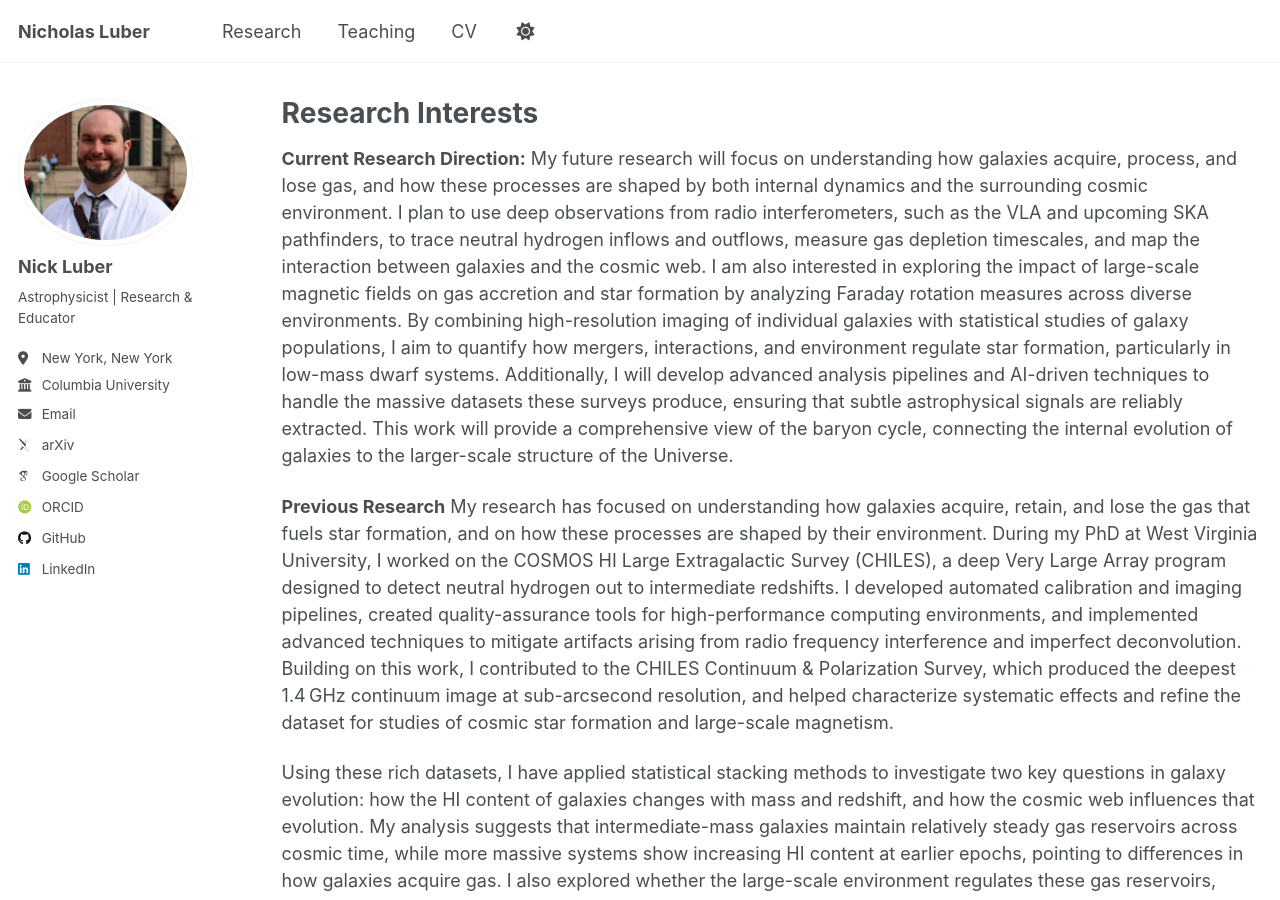
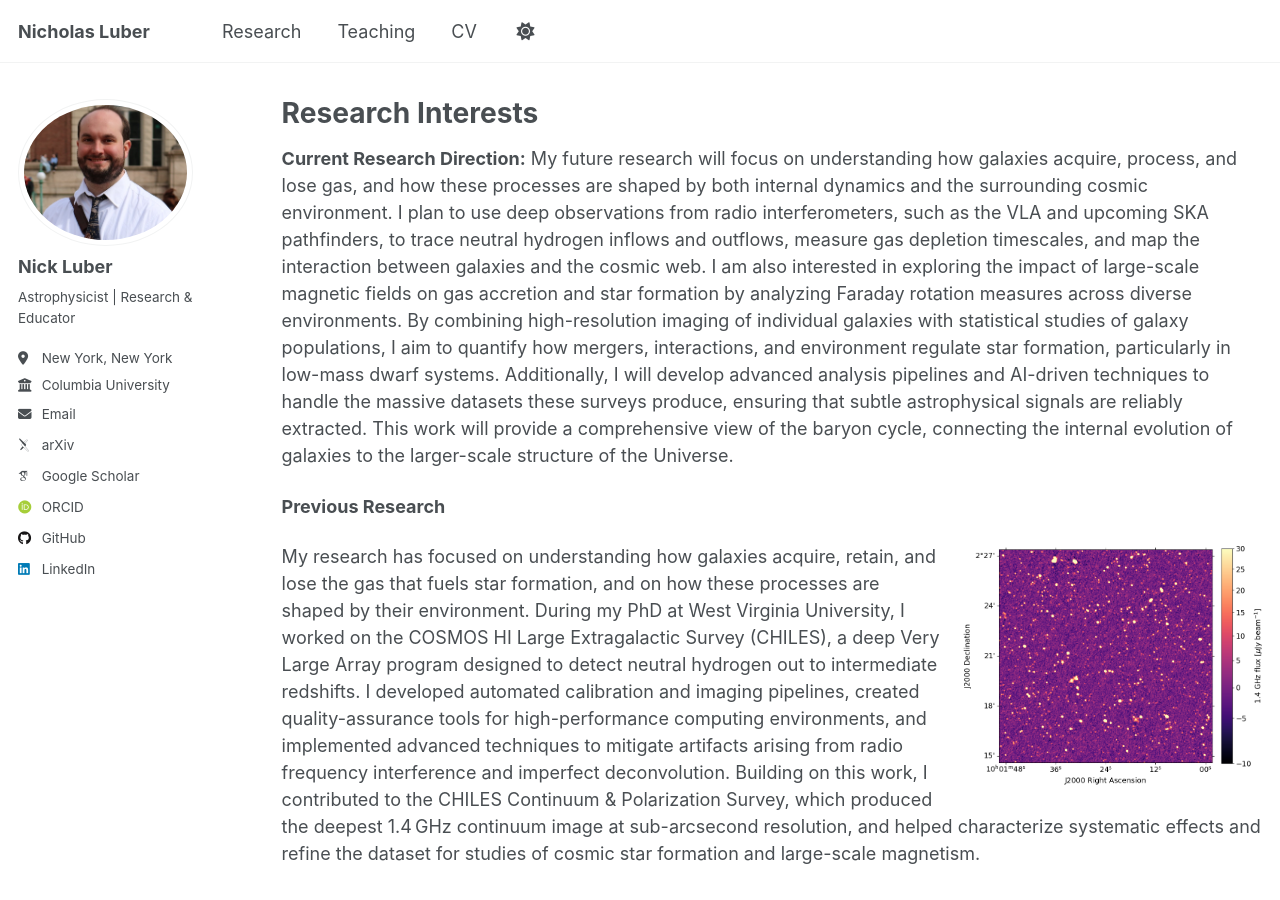
Before and after one commit to nicholasluber/nicholasluber.github.io, a Jekyll site: the page built from _pages/research.md, in a window 1280 px wide and 900 px high. Built offline with Jekyll 4.4.1, drawn with Linux system fonts in a browser that asks for light colours; some web fonts are replaced; a script that is not in the unit is left out.

Commit message:
Enhance Previous Research section with image and formatting
Added an image and improved formatting for the Previous Research section.

```diff
--- a/_pages/research.md
+++ b/_pages/research.md
@@ -7,7 +7,16 @@ author_profile: true
 
 **Current Research Direction:** My future research will focus on understanding how galaxies acquire, process, and lose gas, and how these processes are shaped by both internal dynamics and the surrounding cosmic environment. I plan to use deep observations from radio interferometers, such as the VLA and upcoming SKA pathfinders, to trace neutral hydrogen inflows and outflows, measure gas depletion timescales, and map the interaction between galaxies and the cosmic web. I am also interested in exploring the impact of large-scale magnetic fields on gas accretion and star formation by analyzing Faraday rotation measures across diverse environments. By combining high-resolution imaging of individual galaxies with statistical studies of galaxy populations, I aim to quantify how mergers, interactions, and environment regulate star formation, particularly in low-mass dwarf systems. Additionally, I will develop advanced analysis pipelines and AI-driven techniques to handle the massive datasets these surveys produce, ensuring that subtle astrophysical signals are reliably extracted. This work will provide a comprehensive view of the baryon cycle, connecting the internal evolution of galaxies to the larger-scale structure of the Universe.
 
-**Previous Research** My research has focused on understanding how galaxies acquire, retain, and lose the gas that fuels star formation, and on how these processes are shaped by their environment. During my PhD at West Virginia University, I worked on the COSMOS HI Large Extragalactic Survey (CHILES), a deep Very Large Array program designed to detect neutral hydrogen out to intermediate redshifts. I developed automated calibration and imaging pipelines, created quality-assurance tools for high-performance computing environments, and implemented advanced techniques to mitigate artifacts arising from radio frequency interference and imperfect deconvolution. Building on this work, I contributed to the CHILES Continuum & Polarization Survey, which produced the deepest 1.4 GHz continuum image at sub-arcsecond resolution, and helped characterize systematic effects and refine the dataset for studies of cosmic star formation and large-scale magnetism.
+**Previous Research**
+
+<p>
+<img src="/images/ConPol_ImapZoom.png"
+     alt="CHILES Con Pol Field"
+     style="float:right; margin-left:20px; width:300px;">
+
+My research has focused on understanding how galaxies acquire, retain, and lose the gas that fuels star formation, and on how these processes are shaped by their environment. During my PhD at West Virginia University, I worked on the COSMOS HI Large Extragalactic Survey (CHILES), a deep Very Large Array program designed to detect neutral hydrogen out to intermediate redshifts. I developed automated calibration and imaging pipelines, created quality-assurance tools for high-performance computing environments, and implemented advanced techniques to mitigate artifacts arising from radio frequency interference and imperfect deconvolution. Building on this work, I contributed to the CHILES Continuum & Polarization Survey, which produced the deepest 1.4 GHz continuum image at sub-arcsecond resolution, and helped characterize systematic effects and refine the dataset for studies of cosmic star formation and large-scale magnetism.
+</p>
+<div style="clear:both;"></div>
 
 Using these rich datasets, I have applied statistical stacking methods to investigate two key questions in galaxy evolution: how the HI content of galaxies changes with mass and redshift, and how the cosmic web influences that evolution. My analysis suggests that intermediate-mass galaxies maintain relatively steady gas reservoirs across cosmic time, while more massive systems show increasing HI content at earlier epochs, pointing to differences in how galaxies acquire gas. I also explored whether the large-scale environment regulates these gas reservoirs, finding only tentative evidence for environmental effects—highlighting both the complexity of galaxy evolution and the challenges inherent in interpreting subtle trends at sensitivity limits.
 
```
